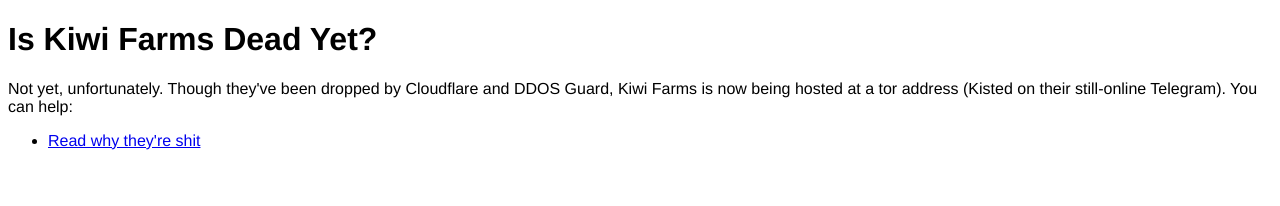
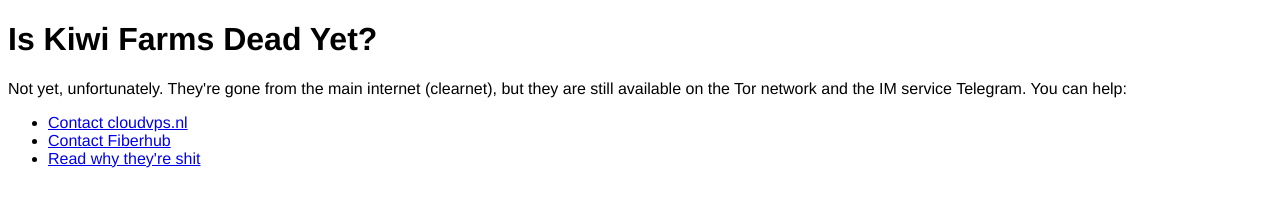
Before and after one commit to fuck-kiwifarms/iskiwifarmsdeadyet, a plain HTML site: page index.html in a window 1280 px wide. Drawn offline with Linux system fonts and the light colour scheme.

Commit message:
Update index.html

```diff
--- a/index.html
+++ b/index.html
@@ -23,8 +23,10 @@
   </head>
   <body>
     <h1>Is Kiwi Farms Dead Yet?</h1>
-    <p>Not yet, unfortunately. Though they've been dropped by Cloudflare and DDOS Guard, Kiwi Farms is now being hosted at a tor address (Kisted on their still-online Telegram). You can help:</p>
+    <p>Not yet, unfortunately. They're gone from the main internet (clearnet), but they are still available on the Tor network and the IM service Telegram. You can help:</p>
     <ul>
+      <li><a href="https://www.cloudvps.nl/neem-contact-met-me-op/">Contact cloudvps.nl</a></li>
+      <li><a href="https://fiberhub.com/contact.php">Contact Fiberhub</a></li>
       <li><a href="https://www.dropkiwifarms.net/">Read why they're shit</a></li>
     </ul>
   </body>
```
